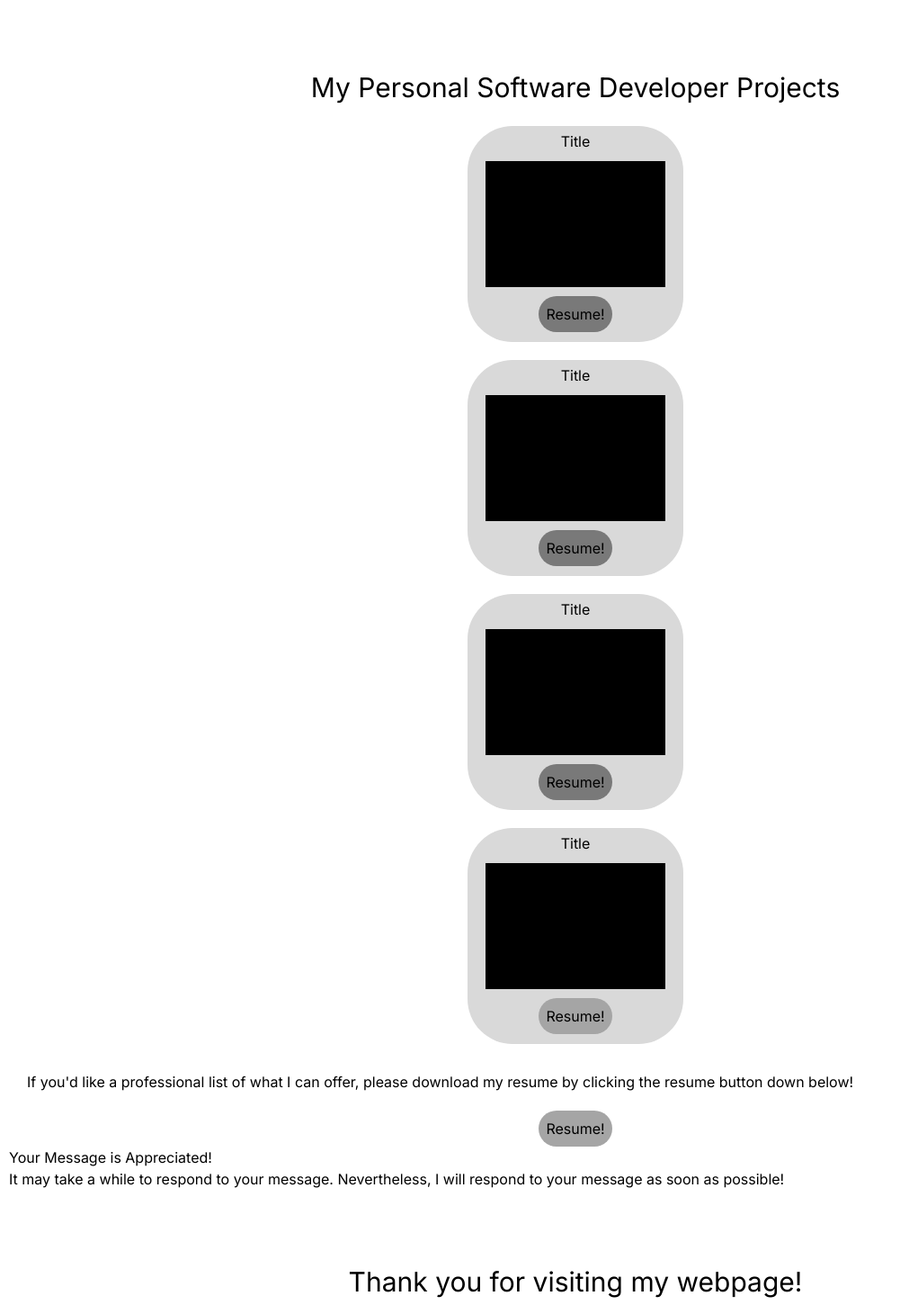
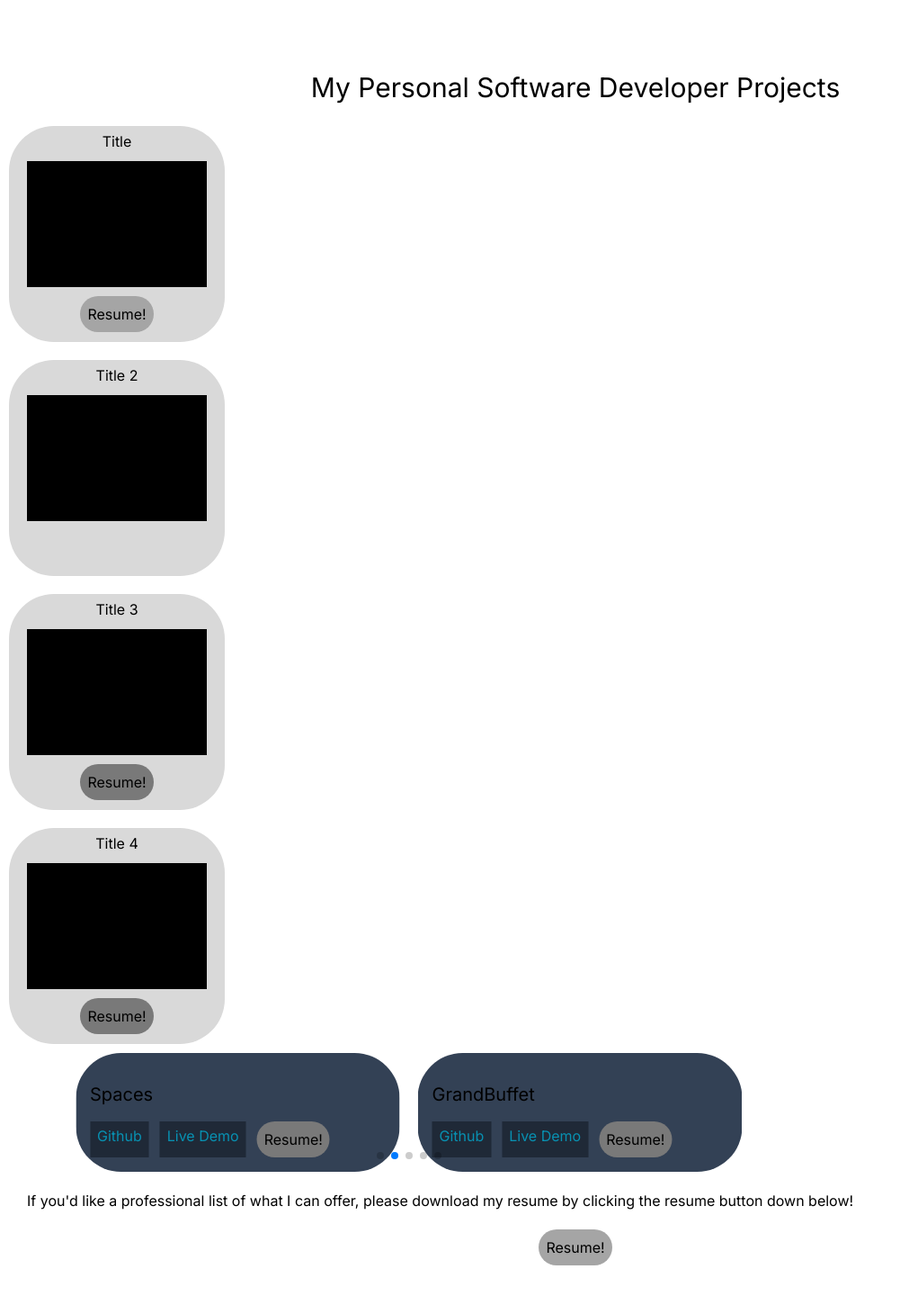
Before and after one commit to Marquis4484/msampson-resume, a Next.js app: page / in a window 1280 px wide. Shown: the part 1120-2580 px from the top of the page at 90% size, without its empty margins (0-1001 px from the left). Built offline with nearby package versions, Linux system fonts and the light colour scheme.

Commit message:
Added Slider

```diff
--- a/package.json
+++ b/package.json
@@ -31,11 +31,13 @@
     "next-themes": "^0.2.1",
     "postcss": "8.4.24",
     "react": "18.2.0",
+    "react-confetti": "^6.1.0",
     "react-dom": "18.2.0",
     "react-icons": "^4.9.0",
     "react-pro-sidebar": "^1.1.0-alpha.1",
-    "swiper": "^8.3.2",
+    "swiper": "^10.0.4",
     "tailwindcss": "3.3.2",
-    "typescript": "5.1.3"
+    "typescript": "5.1.3",
+    "use-sound": "^4.0.1"
   }
 }
--- a/src/components/ContactMeMessage.tsx
+++ b/src/components/ContactMeMessage.tsx
@@ -1,5 +1,6 @@
-import { useState } from "react";
+import { useState, useEffect } from "react";
 import { XCircleIcon } from "@heroicons/react/24/solid";
+import Confetti from "react-confetti";
 
 interface ContactMeValues {
    message: boolean;
@@ -7,12 +8,54 @@ interface ContactMeValues {
 }
 
 function ContactMeMessage({ message, setMessage }: ContactMeValues) {
+   const [windowDimension, setWindowDimension] = useState({
+      width: window.innerWidth,
+      height: window.innerHeight,
+   });
+
+   const detectSize = () => {
+      setWindowDimension({
+         width: window.innerWidth,
+         height: window.innerHeight,
+      });
+   };
+
+   useEffect(() => {
+      window.addEventListener("resize", detectSize);
+      return () => {
+         window.removeEventListener("resize", detectSize);
+      };
+   }, [windowDimension]);
+
    const handleClose = () => {
       setMessage(false);
    };
 
+   let width: number = 42;
+   let height: number = 42;
+
    return (
       <div>
+         {message && (
+            <Confetti
+               numberOfPieces={200}
+               width={windowDimension.width}
+               height={windowDimension.height}
+               tweenDuration={1000}
+            />
+         )}
+         <div
+            className={`${
+               message ? "z-[4] opacity-100 " : " z-[-2] opacity-0  "
+            } " bg-[#D9D9D9] fixed py-[20px] px-[30px] rounded-[50px] text-center left-[50%] top-[50%] translate-y-[-50%] translate-x-[-50%] w-[60%] h-[60%] duration-300 "`}
+         >
+            <h1>Your Message is Appreciated!</h1>
+
+            <p>
+               It may take a while to respond to your message. Nevertheless, I
+               will respond to your message as soon as possible!
+            </p>
+         </div>
          <div
             onClick={handleClose}
             className={`${
@@ -21,7 +64,7 @@ function ContactMeMessage({ message, setMessage }: ContactMeValues) {
                   : "z-[-1] opacity-0"
             } h-screen w-screen bg-[#000000] fixed duration-[400ms] `}
          />
-         <h1>Your Message is Appreciated!</h1>
+
          <button
             onClick={handleClose}
             className={`${message ? "opacity-100 z-[2]" : "opacity-0 z-[-1]"}
@@ -29,10 +72,6 @@ function ContactMeMessage({ message, setMessage }: ContactMeValues) {
          >
             <XCircleIcon className="text-[50px] text-[#000000]" />
          </button>
-         <p>
-            It may take a while to respond to your message. Nevertheless, I will
-            respond to your message as soon as possible!
-         </p>
       </div>
    );
 }
--- a/src/components/Projects.tsx
+++ b/src/components/Projects.tsx
@@ -1,35 +1,53 @@
-import React from "react";
+import React, { useRef, useState } from "react";
+import "swiper/css";
 import "swiper/css/pagination";
-import { Pagination, Autoplay } from "swiper";
-import "swiper/css";
+import "swiper/css/navigation";
 import { Swiper, SwiperSlide } from "swiper/react";
+import { Autoplay, Pagination, Navigation } from "swiper/modules";
+import { XCircleIcon } from "@heroicons/react/24/solid";
 
 export default function Projects() {
+   const [projectOpen, setProjectOpen] = useState(false);
+
+   const handleOpen = () => {
+      setProjectOpen(true);
+   };
+
+   const handleClose = () => {
+      setProjectOpen(false);
+   };
+
    const projects = [
       {
          name: "Amazon Clone",
          github_link: "https://github.com/Marquis4484/amazon-clone",
          live_link: "https://www.amzn-clone.com/",
-         description: "This ",
+         description:
+            "This application was created with the most popular React framework Nextjs. It includes a list of items generated by a Fake Store API and displayed with a responsive layout thanks to Tailwind CSS. Items can be added to the basket thanks Redux managing the state within the project itself. Authentication is handled by library NextAuth and allows users to login using either their Google account or their GitHub account. Users can also purchase the items in their basket using Stripe's checkout feature. However, since this is a demo, no actual money transactions will occur. This full-stack application also utilizes webhooks to update user's checkout information and store the information about the items purchased from the firebase cloudstorage. ",
       },
       {
-         name: "Job search Web App",
-         github_link: "https://github.com/Sridhar-C-25/jobsearchapp",
-         live_link: "https://myjobsearch.netlify.app",
+         name: "Spaces",
+         github_link: "https://github.com/Marquis4484/spaces-live-chat-app",
+         live_link: "https://ms-spaces.com",
+         description:
+            "A real-time messaging application that utilizes WebSockets to allow bi-directional communication between users. Users will be asked to either log-in or to create an account. After they do, they will be able to talk with other users who are online in the same room. Socket.io emits events that allows each user connected to the server to communicate with each other. I created this app to build an understanding with WebSockets.",
       },
       {
-         name: "Highking",
+         name: "GrandBuffet",
          github_link: "https://github.com/Sridhar-C-25/highking",
          live_link: "https://highking01.netlify.app",
+         description:
+            "This is a mock restaurant website based on many modern websites that exist on the internet today. I created the design of the website's logo in Adobe Illustrator and designed the website itself in Adobe XD. It runs as a single page application without any JavaScript frameworks such as React.js or Vue.js. This website also functions as a native web application due to Node.js and Express handling all of the client side routing. All of the views that are contained in the frontend folder displays content using class based functions. Content within those files are distributed throughout VS code using JavaScript modules.",
       },
       {
-         name: "React Nav",
-         github_link:
-            "https://github.com/Sridhar-C-25/reacttailwindnavbar-with-dropdown",
-         live_link: "https://reacttailwindnavbar.netlify.app",
+         name: "MusicPlayer",
+         github_link: "https://github.com/Marquis4484/musicplayer",
+         live_link: "https://ms-musicplayer.com",
+         description:
+            "This is a small music player project created using JavaScript, HTML and CSS files. The various features on the music player are controlled by functions within the musicplayer.js file. The song files were retrieved from https://stock.adobe.com/audio. The icons used in this project are from Font Awesome's website.",
       },
       {
-         name: "Vue Country",
+         name: "Blog Website",
          github_link: "https://github.com/Sridhar-C-25",
          live_link: "https://vuecountry05.netlify.app",
       },
@@ -39,29 +57,49 @@ export default function Projects() {
          <h1 className="text-[30px] text-bold text-center pb-[10px]">
             My Personal Software Developer Projects
          </h1>
+         <div>
+            <div
+               className={`${
+                  projectOpen ? "z-[4] opacity-100 " : " z-[-2] opacity-0  "
+               } " bg-[#D9D9D9] fixed py-[20px] px-[30px] rounded-[50px] text-center left-[50%] top-[50%] translate-y-[-50%] translate-x-[-50%] w-[60%] h-[60%] duration-300 "`}
+            >
+               <h1>Your Message is Appreciated!</h1>
 
-         <div className="flex flex-col items-center">
-            <div className="bg-[#D9D9D9] my-[10px] rounded-[50px] flex flex-col items-center h-[240px] w-[240px]">
-               <h2 className="pt-[5px]">Title</h2>
-               <div className="h-[140px] my-[10px] w-[200px] bg-black"></div>
-               <button className="bg-[#797979] rounded-[50px] p-[8px] self-center">
-                  Resume!
+               <p>
+                  It may take a while to respond to your message. Nevertheless,
+                  I will respond to your message as soon as possible!
+               </p>
+               {projects.map((project_info, i) => (
+                  <a
+                     key={i}
+                     href={project_info.live_link}
+                     target="_blank"
+                     className="text-cyan-600 bg-gray-800 px-2 py-1 inline-block"
+                  >
+                     Live Demo
+                  </a>
+               ))}
+            </div>
+            <div
+               onClick={handleClose}
+               className={`${
+                  projectOpen
+                     ? "opacity-[0.4] z-[1] top-0 right-0 left-0 bottom-0 h-[100%]"
+                     : "z-[-1] opacity-0"
+               } h-screen w-screen bg-[#000000] fixed duration-[400ms] `}
+            />
+
+            <button
+               onClick={handleClose}
+               className={`${
+                  projectOpen ? "opacity-100 z-[2]" : "opacity-0 z-[-1]"
+               }
+            bg-[#A5A5A5] rounded-full h-[52px] w-[52px] fixed top-0 right-0 my-[19px] mx-[27px] duration-300 `}
+            >
+               <XCircleIcon className="text-[50px] text-[#000000]" />
             </button>
          </div>
-            <div className="bg-[#D9D9D9] my-[10px] rounded-[50px] flex flex-col items-center h-[240px] w-[240px]">
-               <h2 className="pt-[5px]">Title</h2>
-               <div className="h-[140px] my-[10px] w-[200px] bg-black"></div>
-               <button className="bg-[#797979] rounded-[50px] p-[8px] self-center">
-                  Resume!
-               </button>
-            </div>
-            <div className="bg-[#D9D9D9] my-[10px] rounded-[50px] flex flex-col items-center h-[240px] w-[240px]">
-               <h2 className="pt-[5px]">Title</h2>
-               <div className="h-[140px] my-[10px] w-[200px] bg-black"></div>
-               <button className="bg-[#797979] rounded-[50px] p-[8px] self-center">
-                  Resume!
-               </button>
-            </div>
+
          <div className="bg-[#D9D9D9] my-[10px] rounded-[50px] flex flex-col items-center h-[240px] w-[240px]">
             <h2 className="pt-[5px]">Title</h2>
             <div className="h-[140px] my-[10px] w-[200px] bg-black"></div>
@@ -69,9 +107,31 @@ export default function Projects() {
                Resume!
             </button>
          </div>
+
+         <div className="bg-[#D9D9D9] my-[10px] rounded-[50px] flex flex-col items-center h-[240px] w-[240px]">
+            <h2 className="pt-[5px]">Title 2</h2>
+            <div className="h-[140px] my-[10px] w-[200px] bg-black"></div>
          </div>
+
+         <div className="bg-[#D9D9D9] my-[10px] rounded-[50px] flex flex-col items-center h-[240px] w-[240px]">
+            <h2 className="pt-[5px]">Title 3</h2>
+            <div className="h-[140px] my-[10px] w-[200px] bg-black"></div>
+            <button className="bg-[#797979] rounded-[50px] p-[8px] self-center">
+               Resume!
+            </button>
+         </div>
+
+         <div className="bg-[#D9D9D9] my-[10px] rounded-[50px] flex flex-col items-center h-[240px] w-[240px]">
+            <h2 className="pt-[5px]">Title 4</h2>
+            <div className="h-[140px] my-[10px] w-[200px] bg-black"></div>
+            <button className="bg-[#797979] rounded-[50px] p-[8px] self-center">
+               Resume!
+            </button>
+         </div>
+
+         <div className="flex flex-col items-center"></div>
          <div className="flex max-w-6xl gap-6 px-5 mx-auto items-center relative">
-            {/* <div className="lg:w-2/3 w-[240px] z-[-2]">
+            <div className="lg:w-2/3 w-[200px] z-[1]">
                <Swiper
                   slidesPerView={1.2}
                   spaceBetween={20}
@@ -91,7 +151,7 @@ export default function Projects() {
                >
                   {projects.map((project_info, i) => (
                      <SwiperSlide key={i}>
-                        <div className="h-fit w-full p-4 bg-slate-700 rounded-xl">
+                        <div className="h-fit w-full p-4 bg-slate-700 rounded-[50px] ">
                            <h3 className="text-xl my-4">{project_info.name}</h3>
                            <div className="flex gap-3">
                               <a
@@ -108,12 +168,18 @@ export default function Projects() {
                               >
                                  Live Demo
                               </a>
+                              <button
+                                 onClick={handleOpen}
+                                 className="bg-[#797979] rounded-[50px] p-[8px] self-center"
+                              >
+                                 Resume!
+                              </button>
                            </div>
                         </div>
                      </SwiperSlide>
                   ))}
                </Swiper>
-            </div> */}
+            </div>
             <div className="lg:block hidden"></div>
          </div>
          <p className="p-[20px]">
```
Also changed, not shown: 1 other file (tests, documents, lock files or other folders). Lines whose indentation alone changed are shown as unchanged.
